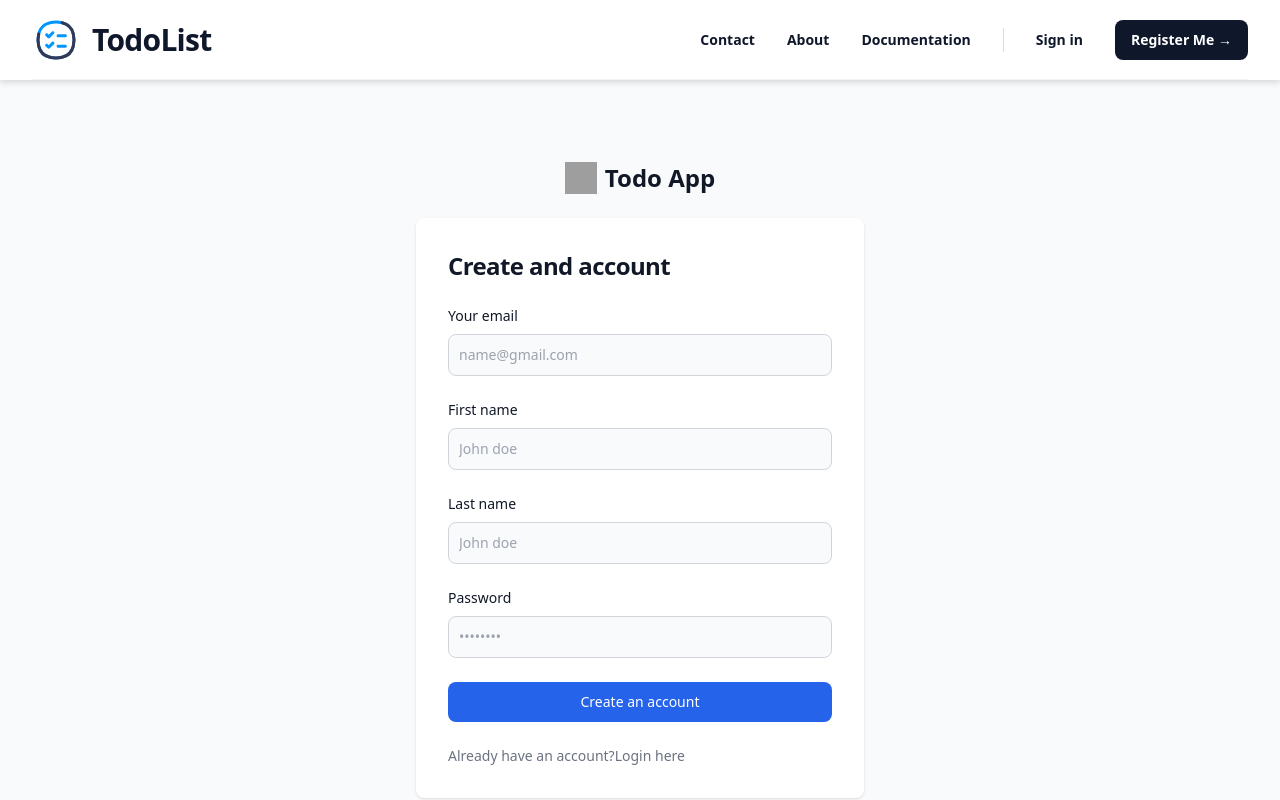
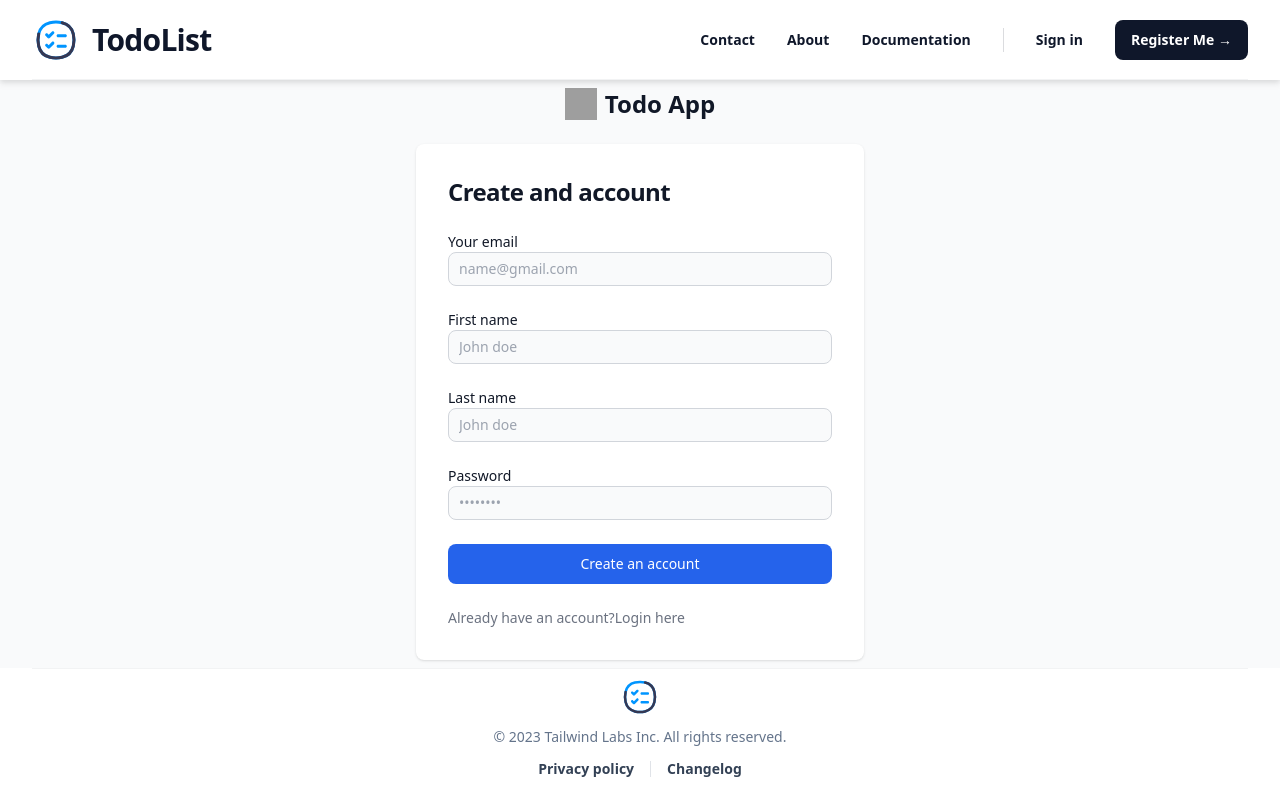
Before and after one commit to Gourav-99/node-js-babel-and-webpack, a React (Create React App) app in the folder client/: page /signup in a window 1280 px wide. Shown: the top 800 px of the page. Built offline with nearby package versions, Linux system fonts and the light colour scheme; grey boxes are pictures that could not be loaded.

Commit message:
todo-list-client

```diff
--- a/client/src/App.jsx
+++ b/client/src/App.jsx
@@ -16,7 +16,6 @@ const App = () => {
     user: null,
     token: null,
   });
-  const [page, setPage] = useState("");
 
   useEffect(() => {
     validateAuth();
@@ -40,7 +39,7 @@ const App = () => {
   };
   return (
     <div>
-      <Navbar page={page} setState={setState} />
+      <Navbar state={state} setState={setState} />
       <Routes>
         <Route path="/" element={<Home state={state} />} />
         <Route path="/signup" element={<Signup state={state} />} />
@@ -50,9 +49,7 @@ const App = () => {
         />
         <Route
           path="/todos"
-          element={
-            <TodoList state={state} setState={setState} setPage={setPage} />
-          }
+          element={<TodoList state={state} setState={setState} />}
         />
         <Route path="*" element={<NotFound />} />
       </Routes>
--- a/client/src/components/Home.jsx
+++ b/client/src/components/Home.jsx
@@ -35,7 +35,7 @@ const Home = ({ state: { token } }) => {
         </div>
         <div>
           <img
-            className="p-10 w-8/12 m-auto"
+            className="p-6 w-8/12 m-auto"
             src="https://img.freepik.com/free-vector/check-list-with-businessman-flat-design_79603-145.jpg?w=740&t=st=1688538517~exp=1688539117~hmac=6964d9fdd2d0a42d06f3030b9f3c5ce62a5ae3148f58584b86f2568566e2ac0a"
             alt="Todo List"
           />
--- a/client/src/components/Login.jsx
+++ b/client/src/components/Login.jsx
@@ -36,13 +36,15 @@ const Login = ({ state: { token, user }, setState }) => {
         }
       );
 
-      console.log("token", token, "user", user);
+      // console.log("token", token, "user", user);
 
       // axios.defaults.headers.common["Authorization"] = `Bearer ${token}`;
       // localStorage.setItem("access_token", token);
       setState({ token, user });
       if (status === 200) {
         navigate("/todos");
+      } else {
+        alert("!invalid credentials");
       }
     } catch (error) {
       console.log("error", error);
@@ -52,7 +54,7 @@ const Login = ({ state: { token, user }, setState }) => {
   };
   return (
     <section className="bg-gray-50 login-section dark:bg-gray-900">
-      <div className="flex flex-col items-center justify-center px-6 py-8 mx-auto md:h-screen lg:py-0">
+      <div className="flex flex-col items-center justify-center px-6 py-8 mx-auto  lg:py-2">
         <Link
           to="/"
           className="flex items-center mb-6 text-2xl font-semibold text-gray-900 dark:text-white"
--- a/client/src/components/Signup.jsx
+++ b/client/src/components/Signup.jsx
@@ -1,7 +1,7 @@
 import React, { useEffect, useState } from "react";
 import { useNavigate } from "react-router";
 import axios from "axios";
-const Signup = ({ state: { token, user } }) => {
+const Signup = ({ state: { token } }) => {
   const navigate = useNavigate();
 
   useEffect(() => {
@@ -41,7 +41,7 @@ const Signup = ({ state: { token, user } }) => {
   };
   return (
     <section className="bg-gray-50 signup-section dark:bg-gray-900">
-      <div className="flex flex-col items-center justify-center px-6 py-8 mx-auto md:h-screen lg:py-0">
+      <div className="flex flex-col items-center justify-center px-6 py-8 mx-auto  lg:py-2">
         <a
           href="/no"
           className="flex items-center mb-6 text-2xl font-semibold text-gray-900 dark:text-white"
@@ -66,7 +66,7 @@ const Signup = ({ state: { token, user } }) => {
               <div>
                 <label
                   htmlFor="email"
-                  className="block mb-2 text-sm font-medium text-gray-900 dark:text-white"
+                  className="block  text-sm font-medium text-gray-900 dark:text-white"
                 >
                   Your email
                 </label>
@@ -76,7 +76,7 @@ const Signup = ({ state: { token, user } }) => {
                   type="email"
                   name="email"
                   id="email"
-                  className="bg-gray-50 border border-gray-300 text-gray-900 sm:text-sm rounded-lg focus:ring-primary-600 focus:border-primary-600 block w-full p-2.5 dark:bg-gray-700 dark:border-gray-600 dark:placeholder-gray-400 dark:text-white dark:focus:ring-blue-500 dark:focus:border-blue-500"
+                  className="bg-gray-50 border border-gray-300 text-gray-900 sm:text-sm rounded-lg focus:ring-primary-600 focus:border-primary-600 block w-full px-2.5 py-1.5 dark:bg-gray-700 dark:border-gray-600 dark:placeholder-gray-400 dark:text-white dark:focus:ring-blue-500 dark:focus:border-blue-500"
                   placeholder="name@gmail.com"
                   required=""
                 />
@@ -84,7 +84,7 @@ const Signup = ({ state: { token, user } }) => {
               <div>
                 <label
                   htmlFor="firstName"
-                  className="block mb-2 text-sm font-medium text-gray-900 dark:text-white"
+                  className="block  text-sm font-medium text-gray-900 dark:text-white"
                 >
                   First name
                 </label>
@@ -94,7 +94,7 @@ const Signup = ({ state: { token, user } }) => {
                   type="text"
                   name="name"
                   id="firstName"
-                  className="bg-gray-50 border border-gray-300 text-gray-900 sm:text-sm rounded-lg focus:ring-primary-600 focus:border-primary-600 block w-full p-2.5 dark:bg-gray-700 dark:border-gray-600 dark:placeholder-gray-400 dark:text-white dark:focus:ring-blue-500 dark:focus:border-blue-500"
+                  className="bg-gray-50 border border-gray-300 text-gray-900 sm:text-sm rounded-lg focus:ring-primary-600 focus:border-primary-600 block w-full px-2.5 py-1.5 dark:bg-gray-700 dark:border-gray-600 dark:placeholder-gray-400 dark:text-white dark:focus:ring-blue-500 dark:focus:border-blue-500"
                   placeholder="John doe"
                   required=""
                 />
@@ -102,7 +102,7 @@ const Signup = ({ state: { token, user } }) => {
               <div>
                 <label
                   htmlFor="lastName"
-                  className="block mb-2 text-sm font-medium text-gray-900 dark:text-white"
+                  className="block  text-sm font-medium text-gray-900 dark:text-white"
                 >
                   Last name
                 </label>
@@ -112,7 +112,7 @@ const Signup = ({ state: { token, user } }) => {
                   type="text"
                   name="name"
                   id="lastName"
-                  className="bg-gray-50 border border-gray-300 text-gray-900 sm:text-sm rounded-lg focus:ring-primary-600 focus:border-primary-600 block w-full p-2.5 dark:bg-gray-700 dark:border-gray-600 dark:placeholder-gray-400 dark:text-white dark:focus:ring-blue-500 dark:focus:border-blue-500"
+                  className="bg-gray-50 border border-gray-300 text-gray-900 sm:text-sm rounded-lg focus:ring-primary-600 focus:border-primary-600 block w-full px-2.5 py-1.5 dark:bg-gray-700 dark:border-gray-600 dark:placeholder-gray-400 dark:text-white dark:focus:ring-blue-500 dark:focus:border-blue-500"
                   placeholder="John doe"
                   required=""
                 />
@@ -120,7 +120,7 @@ const Signup = ({ state: { token, user } }) => {
               <div>
                 <label
                   htmlFor="password"
-                  className="block mb-2 text-sm font-medium text-gray-900 dark:text-white"
+                  className="block  text-sm font-medium text-gray-900 dark:text-white"
                 >
                   Password
                 </label>
@@ -131,7 +131,7 @@ const Signup = ({ state: { token, user } }) => {
                   name="password"
                   id="password"
                   placeholder="••••••••"
-                  className="bg-gray-50 border border-gray-300 text-gray-900 sm:text-sm rounded-lg focus:ring-primary-600 focus:border-primary-600 block w-full p-2.5 dark:bg-gray-700 dark:border-gray-600 dark:placeholder-gray-400 dark:text-white dark:focus:ring-blue-500 dark:focus:border-blue-500"
+                  className="bg-gray-50 border border-gray-300 text-gray-900 sm:text-sm rounded-lg focus:ring-primary-600 focus:border-primary-600 block w-full px-2.5 py-1.5 dark:bg-gray-700 dark:border-gray-600 dark:placeholder-gray-400 dark:text-white dark:focus:ring-blue-500 dark:focus:border-blue-500"
                   required=""
                 />
               </div>
--- a/client/src/components/TodosList.jsx
+++ b/client/src/components/TodosList.jsx
@@ -5,14 +5,13 @@ import axios from "axios";
 import Header from "../pages/Header";
 import List from "../pages/List";
 
-const TodoList = ({ state: { token, user }, setState, setPage }) => {
+const TodoList = ({ state: { token, user }, setState }) => {
   const navigate = useNavigate();
   const [todos, setTodos] = useState([]);
   const [inputValue, setInputValue] = useState("");
   const [currentEditItem, setEditItem] = useState("");
   const [isEditMode, setIsEditMode] = useState(false);
   useEffect(() => {
-    setPage("todos");
     if (!token) {
       navigate("/login");
     }
--- a/client/src/layout/Footer.jsx
+++ b/client/src/layout/Footer.jsx
@@ -3,10 +3,10 @@ import React from "react";
 import { Link } from "react-router-dom";
 const Footer = () => {
   return (
-    <footer className="mx-auto  w-full max-w-container px-4 sm:px-6 lg:px-8">
-      <div className="border-t border-slate-900/5 py-5">
+    <footer className="mx-auto w-full max-w-container px-4 sm:px-6 lg:px-8">
+      <div className="border-t border-slate-900/5 py-2">
         <svg
-          className="mx-auto h-12 w-auto text-slate-900"
+          className="mx-auto h-10 w-auto text-slate-900"
           aria-hidden="true"
           viewBox="0 0 24 24"
           fill="none"
@@ -40,10 +40,10 @@ const Footer = () => {
             {"{"}" "{"}"}
           </g>
         </svg>
-        <p className="mt-3 text-center text-sm leading-6 text-slate-500">
+        <p className="mt-2 text-center text-sm leading-6 text-slate-500">
           © 2023 Tailwind Labs Inc. All rights reserved.
         </p>
-        <div className="mt-4 flex items-center justify-center space-x-4 text-sm font-semibold leading-6 text-slate-700">
+        <div className="mt-2 flex items-center justify-center space-x-4 text-sm font-semibold leading-6 text-slate-700">
           <Link to="/privacy-policy">Privacy policy</Link>
           <div className="h-4 w-px bg-slate-500/20" />
           <Link to="/changelog">Changelog</Link>
--- a/client/src/pages/Header.jsx
+++ b/client/src/pages/Header.jsx
@@ -1,11 +1,7 @@
 import axios from "axios";
-import React, { useEffect, useState } from "react";
+import React from "react";
 
-import Cookies from "universal-cookie";
-
-const cookies = new Cookies();
 const Header = ({
-  setState,
   todos,
   setTodos,
   inputValue,
@@ -46,7 +42,7 @@ const Header = ({
         <div>
           <h1 className="text-3xl font-medium">Todo list</h1>
         </div>
-        <div className="relative w-full my-3">
+        <div className="relative w-full my-2">
           <input
             onChange={handleChange}
             value={inputValue}
@@ -77,13 +73,6 @@ const Header = ({
           )}
         </div>
       </div>
-      {/* <List todos={todos} handleComplete={handleComplete} /> */}
-      {/* <p className="list-state text-slate-500">EMPTY LIST</p>
-        <div id="todo-container" />
-        <p className="text-xs text-slate-500 text-center">
-          Last updated
-          <span id="last-updated" />
-        </p> */}
     </>
   );
 };
```
Also changed, not shown: client/src/layout/Navbar.jsx (+17 -7 lines).
